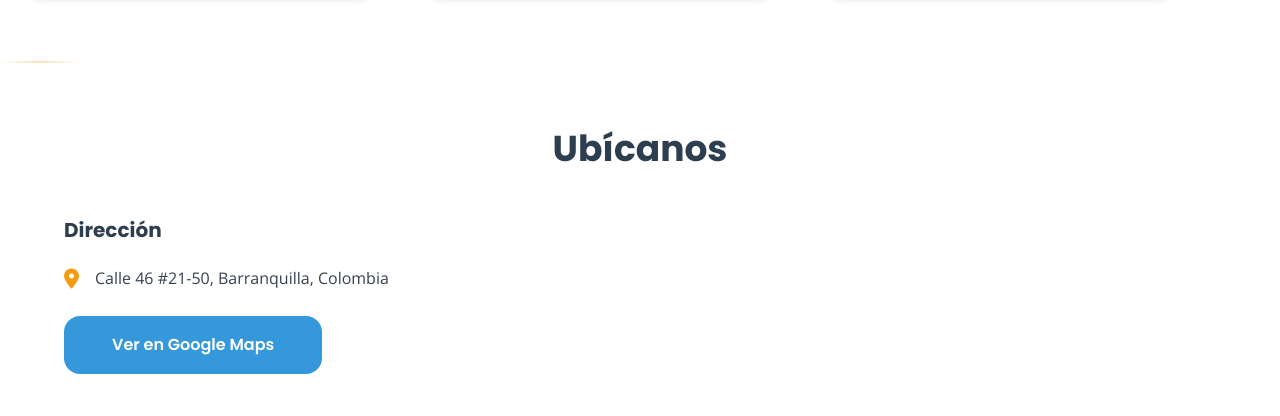
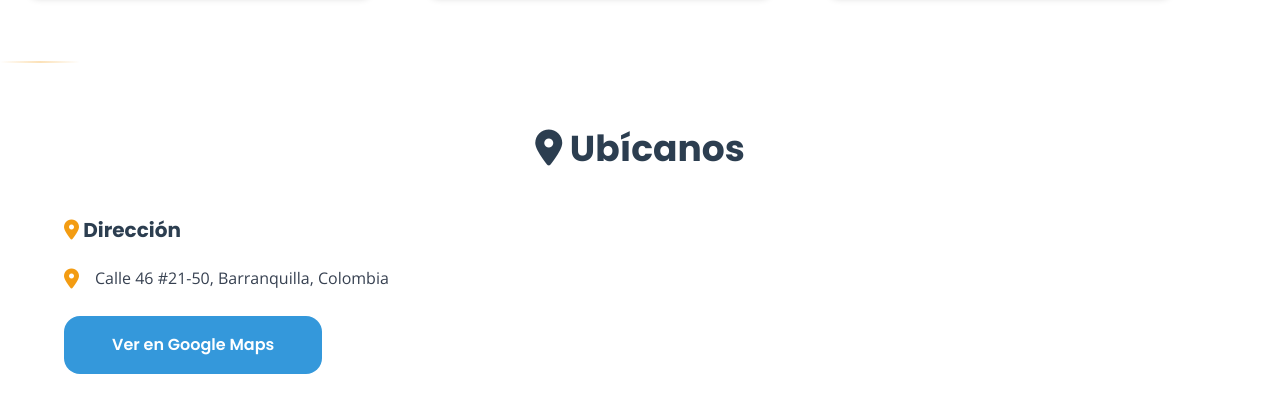
Before and after one commit to Jairo00112/IBHO, a plain HTML site: page index.html in a window 1280 px wide. Shown: the part 2167-2583 px from the top of the page. Drawn offline with nearby package versions, Linux system fonts and the light colour scheme.

Commit message:
Enhance location section with icons

```diff
--- a/index.html
+++ b/index.html
@@ -167,22 +167,14 @@
 
       <!-- Ubicación -->
       <div class="container location-section">
-        <h2 class="section-title">Ubícanos</h2>
+        <h2 class="section-title"><i class="fas fa-map-marker-alt"></i> Ubícanos</h2>
         <div class="location-grid">
           <div class="location-info">
-            <h3>Dirección</h3>
+            <h3><i class="fas fa-location-dot"></i> Dirección</h3>
             <p><i class="fas fa-map-marker-alt"></i> Calle 46 #21-50, Barranquilla, Colombia</p>
             <a href="https://maps.google.com/maps?q=Calle+46+21-50+Barranquilla&hl=es&z=15" target="_blank" class="btn btn-secondary">Ver en Google Maps</a>
             <div class="sede-map">
-              <iframe
-                src="https://www.google.com/maps/embed?pb=!1m18!1m12!1m3!1d3916.5000000000005!2d-74.79678!3d10.96256!2m3!1f0!2f0!3f0!3m2!1i1024!2i768!4f13.1!3m3!1m2!1s0x8ef42d4e69cdd78d%3A0xf839a82eede9f28!2sCalle%2046%20%2321-50%2C%20Barranquilla!5e0!3m2!1ses!2sco!4v1687000000000"
-                width="100%"
-                height="300"
-                style="border:0;"
-                allowfullscreen=""
-                loading="lazy"
-                referrerpolicy="no-referrer-when-downgrade">
-              </iframe>
+              <iframe src="https://www.google.com/maps/embed?pb=!1m18!1m12!1m3!1d3916.5000000000005!2d-74.79678!3d10.96256!2m3!1f0!2f0!3f0!3m2!1i1024!2i768!4f13.1!3m3!1m2!1s0x8ef42d4e69cdd78d%3A0xf839a82eede9f28!2sCalle%2046%20%2321-50%2C%20Barranquilla!5e0!3m2!1ses!2sco!4v1687000000000" width="100%" height="300" style="border:0;" allowfullscreen="" loading="lazy" referrerpolicy="no-referrer-when-downgrade"></iframe>
             </div>
           </div>
         </div>
```
